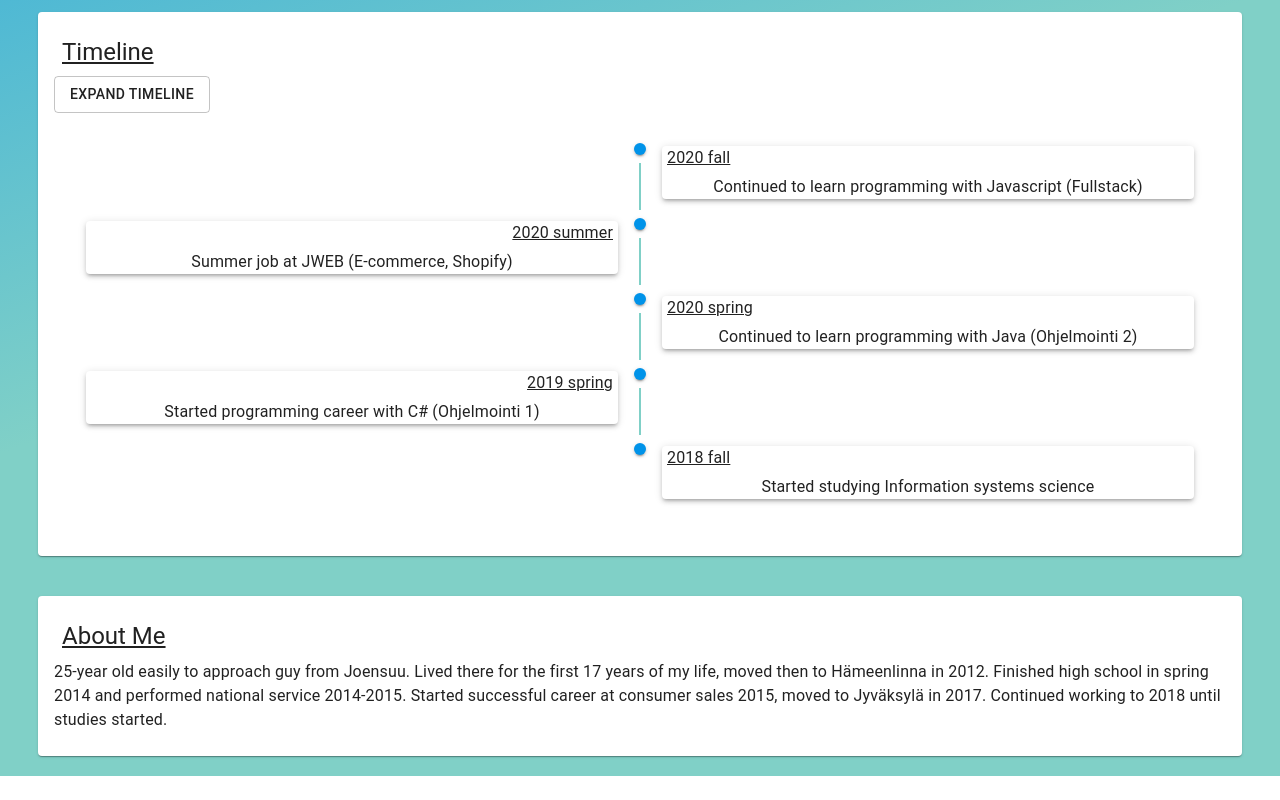
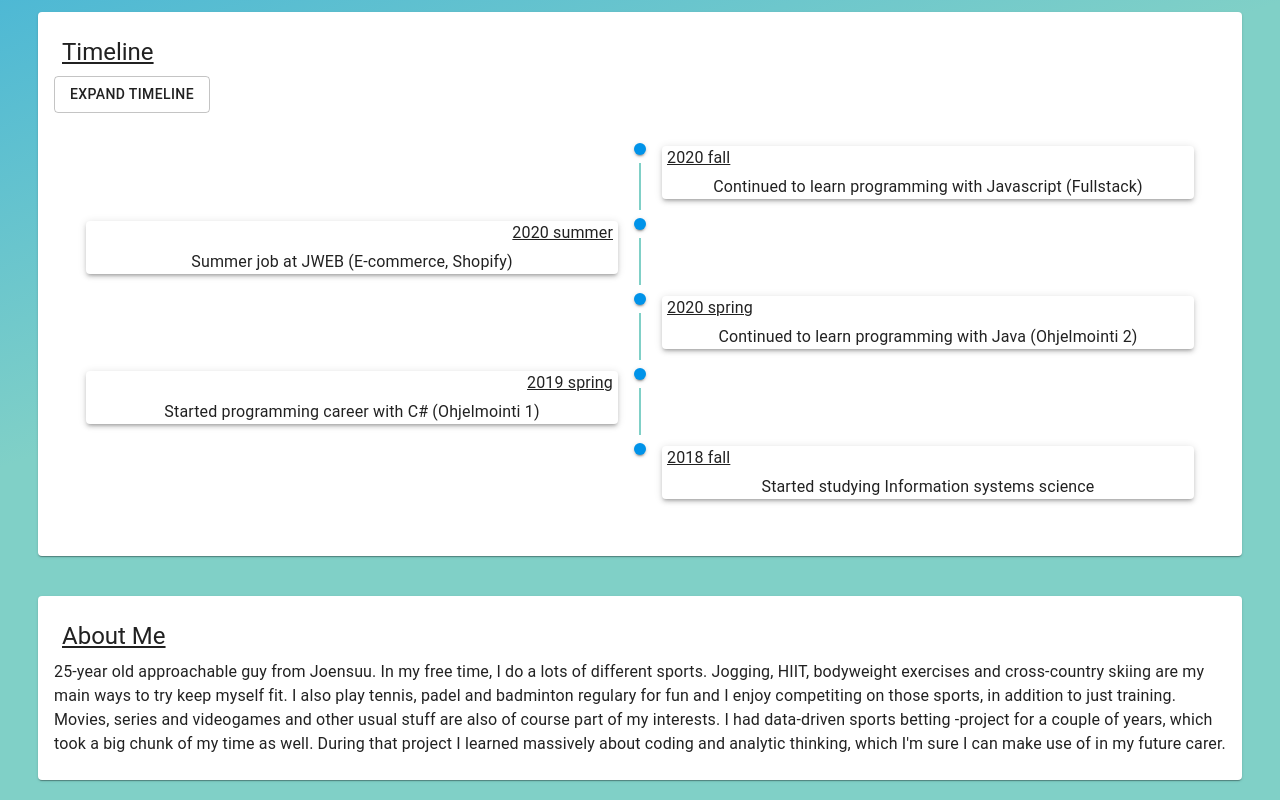
Before and after one commit to Rikkerikardo/projectCV, a React (Create React App) app: page / in a window 1280 px wide. Shown: the part 718-1518 px from the top of the page. Before the commit the page ends 1494 px from the top, so only its background shows below. Built offline with nearby package versions, Linux system fonts and the light colour scheme.

Commit message:
redefining about-content

```diff
--- a/src/components/about.js
+++ b/src/components/about.js
@@ -24,12 +24,16 @@ const AboutMe = () => {
             <Typography variant="h5">About Me</Typography>
           </Box>
           <Typography>
-            {age}-year old easily to approach guy from Joensuu. Lived there for
-            the first 17 years of my life, moved then to Hämeenlinna in 2012.
-            Finished high school in spring 2014 and performed national service
-            2014-2015. Started successful career at consumer sales 2015, moved
-            to Jyväksylä in 2017. Continued working to 2018 until studies
-            started.
+            {age}-year old approachable guy from Joensuu. In my free time, I do
+            a lots of different sports. Jogging, HIIT, bodyweight exercises and
+            cross-country skiing are my main ways to try keep myself fit. I also
+            play tennis, padel and badminton regulary for fun and I enjoy
+            competiting on those sports, in addition to just training. Movies,
+            series and videogames and other usual stuff are also of course part
+            of my interests. I had data-driven sports betting -project for a
+            couple of years, which took a big chunk of my time as well. During
+            that project I learned massively about coding and analytic thinking,
+            which I'm sure I can make use of in my future carer.
           </Typography>
         </CardContent>
       </Card>
```
